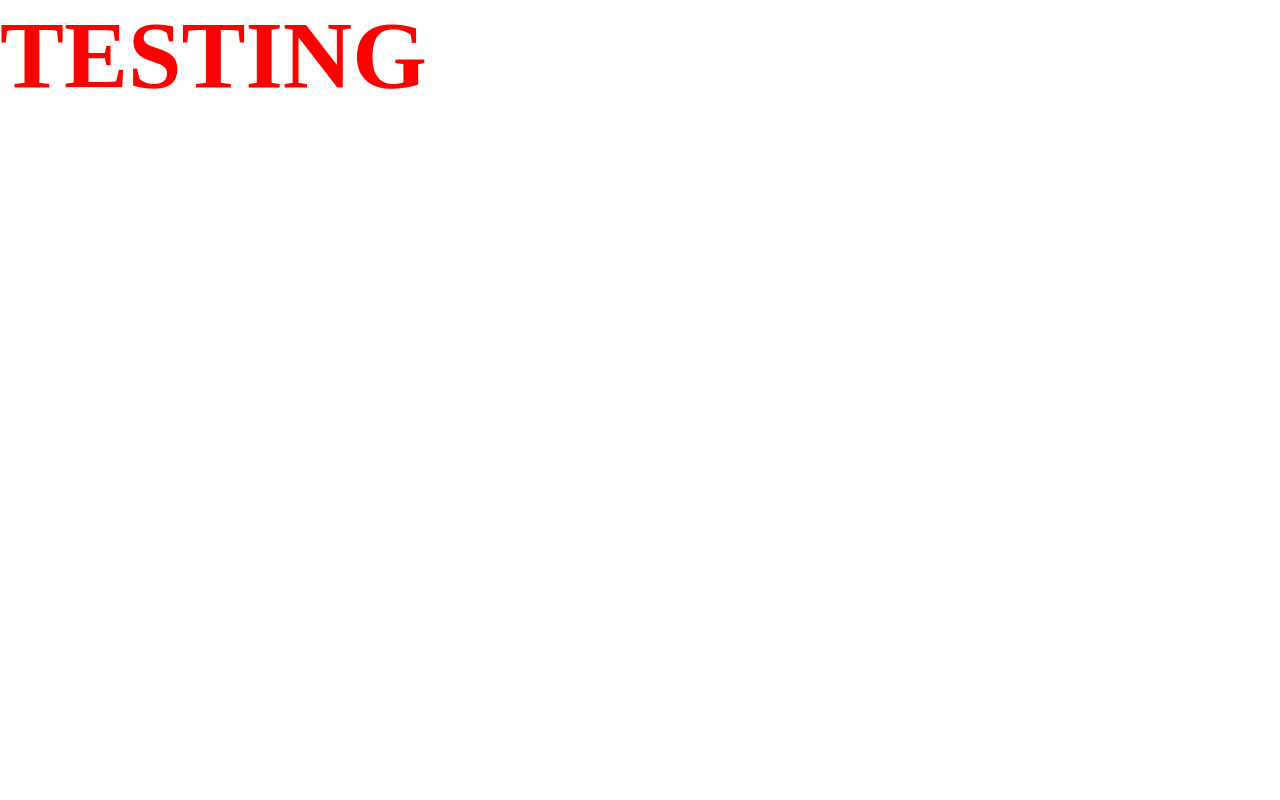
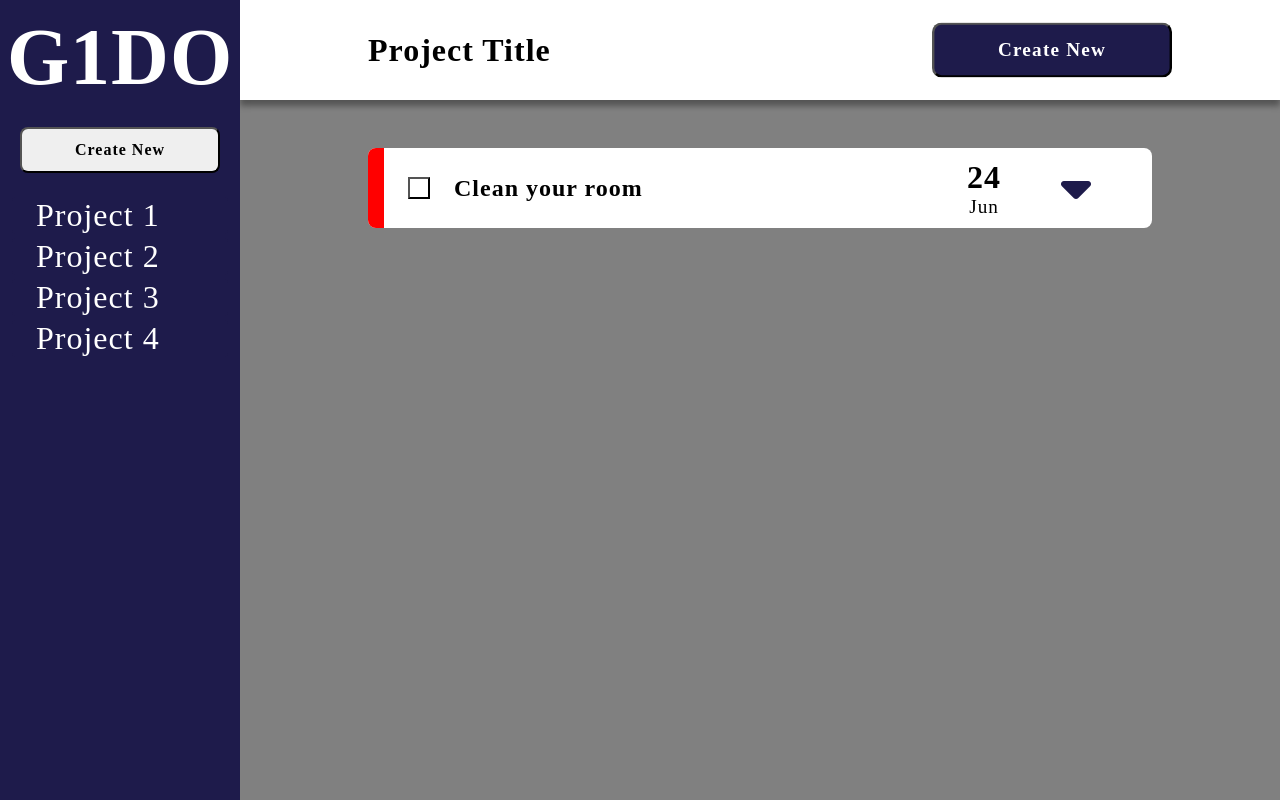
Before and after one commit to G1DEONdt/g1do-todo-list, a website built with webpack: page src/index.html in a window 1280 px wide. Built offline with nearby package versions, Linux system fonts and the light colour scheme.

Commit message:
Added base page layout

```diff
--- a/src/index.html
+++ b/src/index.html
@@ -4,8 +4,36 @@
     <meta charset="UTF-8">
     <meta name="viewport" content="width=device-width, initial-scale=1.0">
     <title>G1DO</title>
+    <link rel="stylesheet" href="https://cdnjs.cloudflare.com/ajax/libs/font-awesome/6.6.0/css/all.min.css" integrity="sha512-Kc323vGBEqzTmouAECnVceyQqyqdsSiqLQISBL29aUW4U/M7pSPA/gEUZQqv1cwx4OnYxTxve5UMg5GT6L4JJg==" crossorigin="anonymous" referrerpolicy="no-referrer" />
 </head>
 <body>
-    <h1>TESTING</h1>
+    <div class="sidebar">
+        <h2 class="logo">G1DO</h2>
+        <section class="projects">
+            <button class="create">Create New</button>
+            <div class="project-container">
+                <button>Project 1</button>
+                <button>Project 2</button>
+                <button>Project 3</button>
+                <button>Project 4</button>
+            </div>
+        </section>
+    </div>
+    <header>
+        <h1>Project Title</h1>
+        <button class="create">Create New</button>
+    </header>
+    <div class="content">
+        <div class="todo-item">
+            <div class="item-urgency"><p></p></div>
+            <button class="item-check"></button>
+            <h3 class="item-title">Clean your room</h3>
+            <div class="item-date">
+                <p class="item-date-day">24</p>
+                <p class="item-date-month">Jun</p>
+            </div>
+            <button class="item-expand"><i class="fa-solid fa-caret-down"></i></button>
+        </div>
+    </div>
 </body>
 </html>
--- a/src/style.css
+++ b/src/style.css
@@ -1,10 +1,176 @@
+:root {
+    --primary-color: #1e1b4b;
+}
+
 * {
     margin: 0;
     padding: 0;
     box-sizing: border-box;
+    font-family: 'Times New Roman', Times, serif;
+    letter-spacing: 1px;
 }
 
-h1 {
-    font-size: 6em;
-    color: red;
+/* PAGE LAYOUT */
+
+body {
+    display: grid;
+    grid-template-columns: repeat(16, 1fr);
+    grid-template-rows: repeat(16, calc(100vh / 16));
 }
+
+header {
+    grid-area: span 2 / span 13;
+    padding: 24px;
+    display: flex;
+    justify-content: space-between;
+    align-items: center;
+    padding: 0px 128px;
+    z-index: 1;
+    box-shadow: rgb(0, 0, 0, 0.35) 0px 6px 6px;
+}
+
+.sidebar {
+    background-color: var(--primary-color);
+    grid-area: 1 / 1 / -1 / 4;
+    z-index: 2;
+    padding: 12px;
+    display: flex;
+    flex-direction: column;
+    align-items: center;
+    gap: 24px;
+}
+
+.content {
+    background-color: gray;
+    padding: 48px 128px;
+    grid-area: 3 / 4 / -1 / -1;
+}
+
+/* SIDEBAR */
+.logo {
+    font-size: 5em;
+    color: white;
+}
+
+.projects {
+    width: 100%;
+    display: flex;
+    flex-direction: column;
+    gap: 24px;
+}
+
+.create {
+    align-self: center;
+    font-size: 1em;
+    font-weight: bold;
+    width: 200px;
+    padding: 12px 48px;
+    border-radius: 8px;
+}
+
+.create:hover {
+    opacity: 0.9;
+    cursor: pointer;
+}
+
+.project-container {
+    display: flex;
+    flex-direction: column;
+    gap: 4px;
+}
+
+.project-container button {
+    color: white;
+    text-align: start;
+    font-size: 2em;
+    padding: 0px 24px;
+    border: none;
+    border-radius: 4px;
+    background-color: var(--primary-color);
+}
+
+.project-container button:hover {
+    background-color: rgba(255, 255, 255, 0.2);
+    cursor: pointer;
+}
+
+/* HEADER */
+
+header .create {
+    transform: scale(1.2);
+    background-color: var(--primary-color);
+    color: white;
+}
+
+header .create:hover {
+    opacity: 0.92;
+    cursor: pointer;
+}
+
+/* CONTENT */
+
+.todo-item {
+    background-color: white;
+    border-radius: 8px;
+    display: flex;
+    align-items: center;
+    height: 80px;
+    overflow: hidden;
+}
+
+.item-urgency {
+    width: 16px;
+    height: 100%;
+    background-color: red;
+
+}
+
+.item-check {
+    margin: 0px 24px;
+    padding: 9px;
+    background-color: white;
+}
+
+.item-check:hover {
+    background-color: lightgray;
+    cursor: pointer;
+}
+
+.item-title {
+    flex: 5;
+    font-size: 1.5em;
+
+}
+
+.item-date {
+    display: flex;
+    flex-direction: column;
+    justify-content: center;
+    align-items: center;
+}
+
+.item-date-day {
+    font-size: 2em;
+    font-weight: bold;
+}
+
+.item-date-month {
+    font-size: 1.2em;
+}
+
+.item-expand {
+    margin: 0px 24px;
+    padding: 12px 36px;
+    background-color: white;
+    border: none;
+    font-size: 3em;
+}
+
+.item-expand:hover {
+    opacity: 0.8;
+    cursor: pointer;
+}
+
+.item-expand i {
+    color: var(--primary-color);
+}
```
